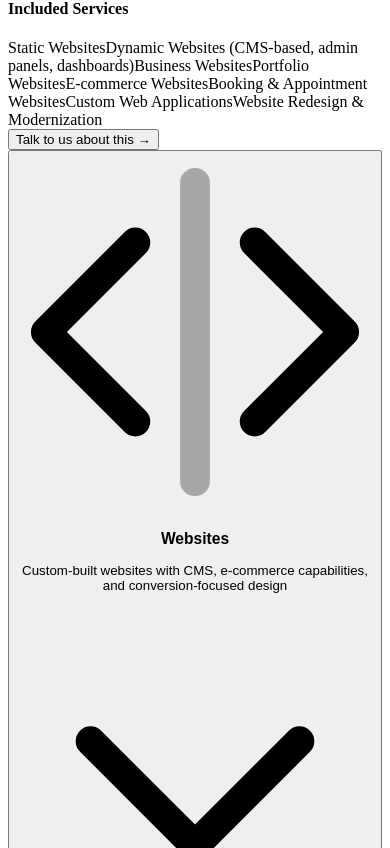
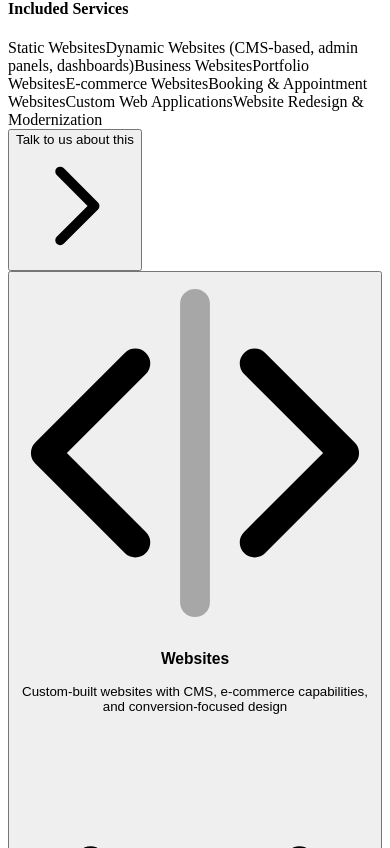
Before and after one commit to vitesp0912/Vitespace, a Next.js app: page / in a window 390 px wide. Shown: the part 8496-9344 px from the top of the page. Built offline with nearby package versions, Linux system fonts and the light colour scheme.

Commit message:
style: adjust indentation and spacing in multiple components for improved code readability and consistency; update button styles in Services component for better user experience

```diff
--- a/app/page.jsx
+++ b/app/page.jsx
@@ -131,7 +131,7 @@ export default function Home() {
 
       {/* 5. Benefits - Solid Black Background */}
       <div ref={benefitsRef} id="about" className="relative bg-black z-20">
-        <Benefits />
+          <Benefits />
       </div>
 
       {/* 6. How It Works - Solid Background */}
--- a/components/FinalCTA.jsx
+++ b/components/FinalCTA.jsx
@@ -11,7 +11,7 @@ export default function FinalCTA() {
     <section className="section-padding min-h-screen flex flex-col justify-center">
       <div className="container-content max-w-4xl mx-auto text-center">
         {/* Label */}
-        <motion.div
+      <motion.div
           initial={{ opacity: 0, y: 20 }}
           whileInView={{ opacity: 1, y: 0 }}
           viewport={{ amount: 0.5 }}
@@ -62,23 +62,6 @@ export default function FinalCTA() {
             />
           </button>
         </motion.div>
-
-        {/* Secondary Link */}
-        <motion.p
-          className="text-white/60 text-sm"
-          initial={{ opacity: 0 }}
-          whileInView={{ opacity: 1 }}
-          viewport={{ amount: 0.5 }}
-          transition={{ duration: 0.6, delay: 0.4, ease: [0.16, 1, 0.3, 1] }}
-        >
-          Just need to talk first?{' '}
-          <a
-            href="tel:8700117495"
-            className="underline underline-offset-4 hover:text-white/80 transition-colors"
-          >
-            Contact us
-          </a>
-        </motion.p>
       </div>
 
       {/* Email Popup */}
--- a/components/HowItWorks.jsx
+++ b/components/HowItWorks.jsx
@@ -129,7 +129,7 @@ export default function HowItWorks() {
             </motion.div>
           ))}
         </motion.div>
-      </div>
+        </div>
     </section>
   );
 }
--- a/components/Services.jsx
+++ b/components/Services.jsx
@@ -288,7 +288,7 @@ export default function Services() {
                 </div>
               </div>
 
-              {/* CTA Link */}
+              {/* CTA Button */}
               <div className="mt-6">
                 <button
                   onClick={() => {
@@ -297,9 +297,21 @@ export default function Services() {
                       element.scrollIntoView({ behavior: 'smooth', block: 'start' });
                     }
                   }}
-                  className="text-sm font-medium text-white underline underline-offset-4 hover:text-white/80 transition-colors"
+                  className="group relative px-6 py-3 bg-white text-black font-semibold text-sm rounded-full hover:scale-[1.02] hover:shadow-xl transition-all duration-300 ease-premium w-full sm:w-auto flex items-center justify-center gap-2"
                 >
-                  Talk to us about this →
+                  <span className="relative z-10">Talk to us about this</span>
+                  <svg
+                    className="relative z-10 w-4 h-4 transition-transform duration-300 group-hover:translate-x-1"
+                    fill="none"
+                    viewBox="0 0 24 24"
+                    stroke="currentColor"
+                  >
+                    <path strokeLinecap="round" strokeLinejoin="round" strokeWidth={2} d="M9 5l7 7-7 7" />
+                  </svg>
+                  <motion.div
+                    className="absolute inset-0 bg-gradient-to-r from-white to-gray-100 rounded-full opacity-0 group-hover:opacity-100 transition-opacity duration-300"
+                    initial={false}
+                  />
                 </button>
               </div>
             </motion.div>
@@ -406,7 +418,7 @@ export default function Services() {
                           </div>
                         </div>
 
-                        {/* CTA Link */}
+                        {/* CTA Button */}
                         <div className="mt-6">
                           <button
                             onClick={() => {
@@ -415,9 +427,21 @@ export default function Services() {
                                 element.scrollIntoView({ behavior: 'smooth', block: 'start' });
                               }
                             }}
-                            className="text-sm font-medium text-white underline underline-offset-4 hover:text-white/80 transition-colors"
+                            className="group relative px-6 py-3 bg-white text-black font-semibold text-sm rounded-full hover:scale-[1.02] hover:shadow-xl transition-all duration-300 ease-premium w-full flex items-center justify-center gap-2"
                           >
-                            Talk to us about this →
+                            <span className="relative z-10">Talk to us about this</span>
+                            <svg
+                              className="relative z-10 w-4 h-4 transition-transform duration-300 group-hover:translate-x-1"
+                              fill="none"
+                              viewBox="0 0 24 24"
+                              stroke="currentColor"
+                            >
+                              <path strokeLinecap="round" strokeLinejoin="round" strokeWidth={2} d="M9 5l7 7-7 7" />
+                            </svg>
+                            <motion.div
+                              className="absolute inset-0 bg-gradient-to-r from-white to-gray-100 rounded-full opacity-0 group-hover:opacity-100 transition-opacity duration-300"
+                              initial={false}
+                            />
                           </button>
                         </div>
                       </div>
```
Also changed, not shown: components/Benefits.jsx (+4 -4 lines), components/EmailPopup.jsx (indentation only), components/Hero.jsx (indentation only), components/MenuOverlay.jsx (indentation only), components/Navigation.jsx (indentation only).
